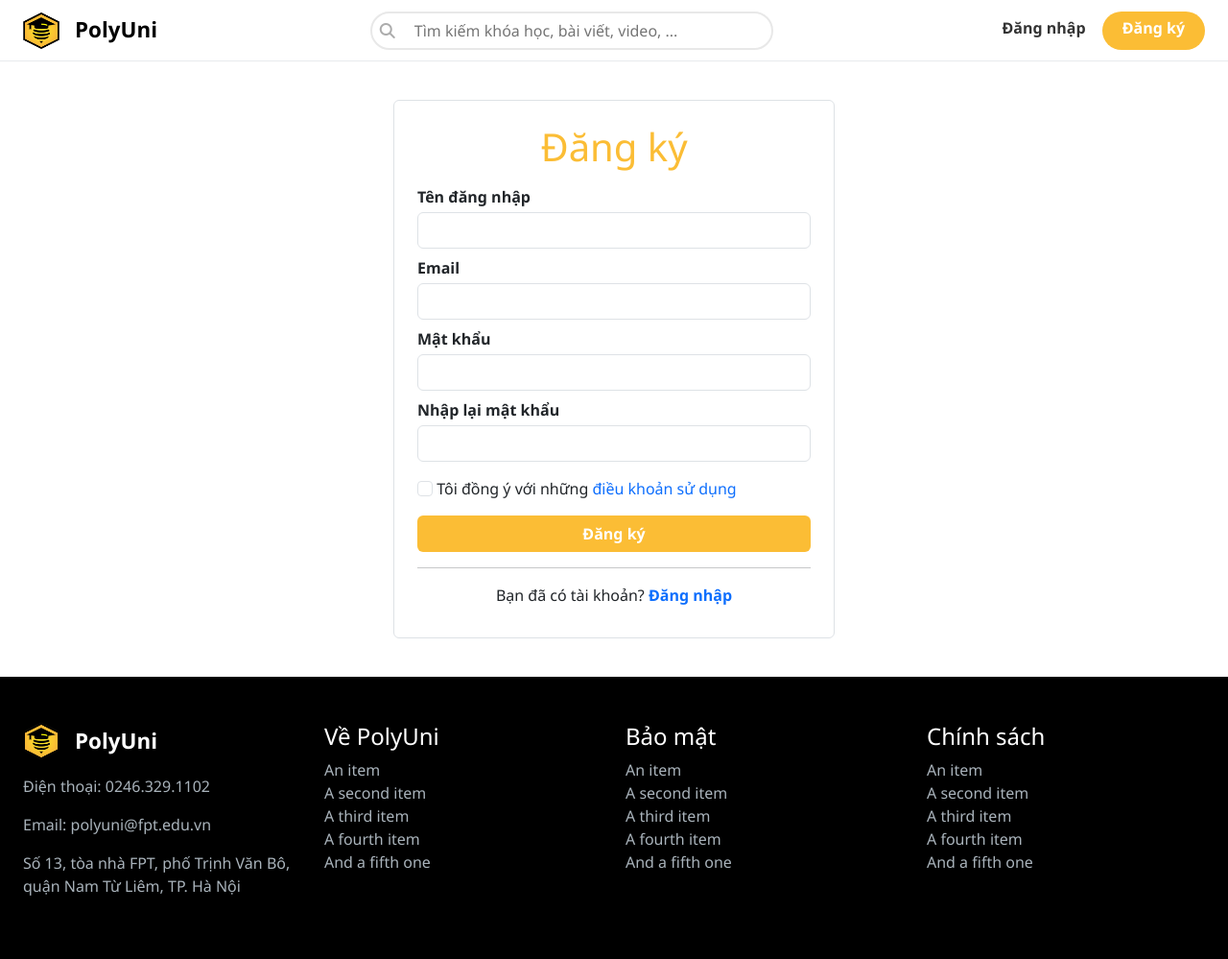
After one commit to Hiephi07/du_an_1, a PHP site: page /Views/dangky.html in a window 1280 px wide. The commit adds this page. Shown: the whole page at 96% size. Run offline with PHP 8.4, Linux system fonts and the light colour scheme.

Commit message:
add dangky.html, dangnhap.html, quenmatkhau.html

```diff
--- a/du_an_1/Public/css/style.css
+++ b/du_an_1/Public/css/style.css
@@ -8,6 +8,10 @@
 /* Common */
 .bg__main-color {
     background-color: #fbbd35 !important;
+}
+
+.text__main-color {
+    color: #fbbd35 !important
 }
 
 .text-justify {
--- /dev/null
+++ b/du_an_1/Views/dangky.html
@@ -0,0 +1,122 @@
+<!DOCTYPE html>
+<html lang="en">
+    <head>
+        <meta charset="UTF-8" />
+        <meta name="viewport" content="width=device-width, initial-scale=1.0" />
+        <link rel="stylesheet" href="../Public/css/css_bootstrap.min.css" />
+        <link rel="stylesheet" href="../Public/css/style.css" />
+        <script src="../Public/js/js_bootstrap.bundle.min.js" defer></script>
+        <script src="../Public/js/jquery-3.7.1.min.js" defer></script>
+        <link rel="stylesheet" href="../Public/fontawesome-free-6.4.2-web/css/all.css" />
+        <link rel="shortcut icon" type="image/png" href="../favicon.png" />
+        <title>PolyUni</title>
+    </head>
+
+    <body>
+        <!-- Header -->
+        <header class="d-flex justify-content-between align-content-center flex-wrap px-4" id="header">
+            <div class="logo d-flex align-content-center flex-wrap">
+                <a href="./home.html"><img src="../favicon.png" alt="error" width="38px" height="38px" /></a>
+                <h4 class="logoHeading">PolyUni</h4>
+            </div>
+            <form action="" method="post" class="search d-flex flex-wrap align-content-center">
+                <div class="iconSearch d-flex flex-wrap align-content-center">
+                    <i class="fa-solid fa-magnifying-glass"></i>
+                </div>
+                <input class="searchInput" type="text" placeholder="Tìm kiếm khóa học, bài viết, video, ..." />
+            </form>
+            <div class="login d-flex flex-wrap align-content-center">
+                <a href="#" class="btn btn-Signin">Đăng nhập</a>
+                <a href="#" class="btn btn-register">Đăng ký</a>
+            </div>
+        </header>
+        <!-- Header -->
+
+        <!-- Signup box -->
+        <div id="signup-box" class="container-fluid w-1400 my-4 d-flex justify-content-center">
+            <div class="row w-100 justify-content-center p-3">
+                <div class="border border-1 rounded-2 p-4" style="max-width: 460px">
+                    <h1 class="text__main-color text-center mb-3 ">Đăng ký</h1>
+                    <form>
+                        <div class="mb-2">
+                            <label for="exampleInputEmail1" class="form-label fw-semibold  mb-1">Tên đăng nhập</label>
+                            <input type="text" class="form-control" id="exampleInputEmail1" />
+                        </div>
+                        <div class="mb-2">
+                            <label for="exampleInputPassword1" class="form-label fw-semibold mb-1">Email</label>
+                            <input type="password" class="form-control" id="exampleInputPassword1" />
+                        </div>
+                        <div class="mb-2">
+                            <label for="exampleInputPassword1" class="form-label fw-semibold mb-1">Mật khẩu</label>
+                            <input type="password" class="form-control" id="exampleInputPassword1" />
+                        </div>
+                        <div class="mb-3">
+                            <label for="exampleInputPassword1" class="form-label fw-semibold mb-1">Nhập lại mật khẩu</label>
+                            <input type="password" class="form-control" id="exampleInputPassword1" />
+                        </div>
+                        <div class="mb-3">
+                            <input type="checkbox" class="form-check-input" id="exampleCheck1" />
+                            <label class="form-check-label" for="exampleCheck1">Tôi đồng ý với những <a href="#" class="text-decoration-none">điều khoản sử dụng</a> </label>
+                        </div>
+                        <div class="d-grid gap-2">
+                            <button class="btn bg__main-color fw-bold text-white" type="submit">Đăng ký</button>
+                        </div>
+                    </form>
+                    <hr>
+                    <div class="text-end  my-2">
+                        <p class="mb-0 text-center">Bạn đã có tài khoản? <a href="dangnhap.html" class="text-decoration-none fw-semibold ">Đăng nhập</a></p>
+                    </div>
+                </div>
+            </div>
+        </div>
+        <!-- Login box -->
+
+        <!-- Footer -->
+        <footer class="container-fluid bg-black" id="footer">
+            <div class="container w-1400">
+                <div class="row py-5 text-white">
+                    <div class="col-xl-3" id="address" style="color: #a9b3bb">
+                        <div class="logo d-flex align-content-center flex-wrap mb-3">
+                            <a href="./home.html"><img src="../favicon.png" alt="error" width="38px" height="38px" /></a>
+                            <h4 class="logoHeading text-white">PolyUni</h4>
+                        </div>
+                        <p>Điện thoại: 0246.329.1102</p>
+                        <p>Email: polyuni@fpt.edu.vn</p>
+                        <p>Số 13, tòa nhà FPT, phố Trịnh Văn Bô, quận Nam Từ Liêm, TP. Hà Nội</p>
+                    </div>
+                    <div class="col-xl-3" id="about">
+                        <h4>Về PolyUni</h4>
+                        <ul class="list-unstyled" style="color: #a9b3bb">
+                            <li class="">An item</li>
+                            <li class="">A second item</li>
+                            <li class="">A third item</li>
+                            <li class="">A fourth item</li>
+                            <li class="">And a fifth one</li>
+                        </ul>
+                    </div>
+                    <div class="col-xl-3" id="myself">
+                        <h4>Bảo mật</h4>
+                        <ul class="list-unstyled" style="color: #a9b3bb">
+                            <li class="">An item</li>
+                            <li class="">A second item</li>
+                            <li class="">A third item</li>
+                            <li class="">A fourth item</li>
+                            <li class="">And a fifth one</li>
+                        </ul>
+                    </div>
+                    <div class="col-xl-3" id="myself">
+                        <h4>Chính sách</h4>
+                        <ul class="list-unstyled" style="color: #a9b3bb">
+                            <li class="">An item</li>
+                            <li class="">A second item</li>
+                            <li class="">A third item</li>
+                            <li class="">A fourth item</li>
+                            <li class="">And a fifth one</li>
+                        </ul>
+                    </div>
+                </div>
+            </div>
+        </footer>
+        <!-- Footer -->
+    </body>
+</html>
```
Also changed, not shown: du_an_1/Views/dangnhap.html (added, +116 -0 lines), du_an_1/Views/quenmatkhau.html (added, +106 -0 lines).
